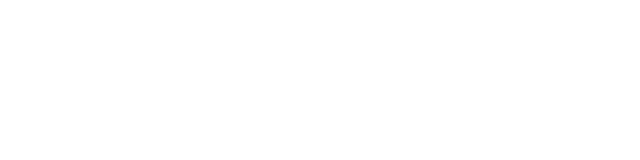
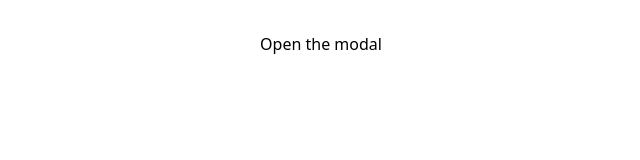
Before and after one commit to amadoudioubate/modal-window, a React (Vite) app: page / in a window 1280 px wide. Shown: the top 160 px of the page, without its empty margins (319-959 px from the left). Built offline with nearby package versions, Linux system fonts and the light colour scheme.

Commit message:
✨ F01: ButtonModal > Add button

```diff
--- a/src/App.jsx
+++ b/src/App.jsx
@@ -1,12 +1,13 @@
 import { useState } from 'react'
 import './App.css'
+import ButtonModal from './Components/ButtonModal'
 
 function App() {
 
 
   return (
     <div>
-
+      <ButtonModal />
     </div>
   )
 }
--- /dev/null
+++ b/src/Components/ButtonModal.jsx
@@ -0,0 +1,10 @@
+import React, {useState} from 'react'
+
+export default function ButtonModal() {
+    const [showModal, setShowModal] = useState(false)
+  return (
+    <button onClick={() => setShowModal(true)}>
+        Open the modal
+    </button>
+  )
+}
```
